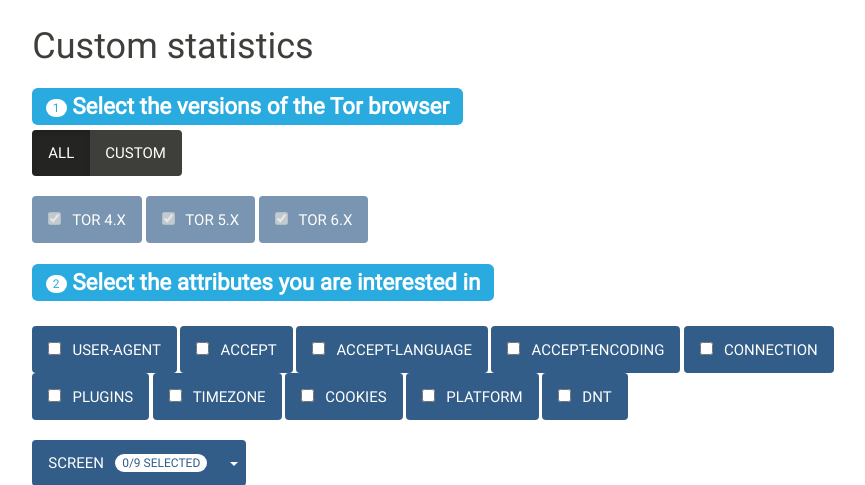
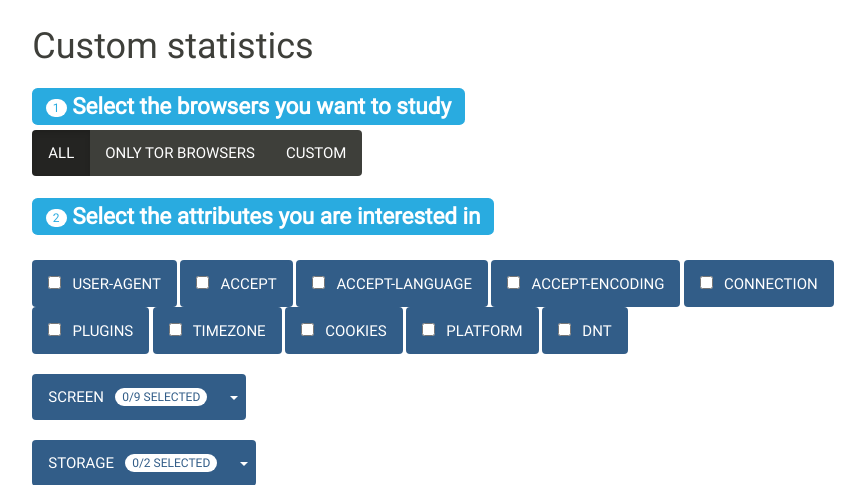
Before and after one commit to plaperdr/fp-central, a Flask app: page /customStats in a window 1280 px wide. Shown: the part 63-548 px from the top of the page, without its empty margins (206-1071 px from the left). Run offline with Flask 2, Linux system fonts and the light colour scheme; some libraries are stand-ins or nearby versions.

Commit message:
Adding a 'Only Tor browsers' button in customStats + updating FR translation

```diff
--- a/static/js/customStatsAPI.js
+++ b/static/js/customStatsAPI.js
@@ -7,10 +7,13 @@
 $(document).ready(function() {
 
     $('#all').on('click', function(){
-        $("#tags .btn, #tags :checkbox").prop('checked','true').attr('disabled','disabled');
+        $("#tags").css("visibility","hidden");
+    });
+    $('#tbb').on('click', function(){
+        $("#tags").css("visibility","hidden");
     });
     $('#custom').on('click', function(){
-        $("#tags .btn, #tags :checkbox").removeAttr('disabled');
+        $("#tags").css("visibility","visible");
     });
 
     var start = moment("2016-07-01");
@@ -41,11 +44,16 @@
 
 api.sendRequest = function(){
 
-    var tags;
-    if($('#tagSelection .active').attr('id') == "custom") {
+    var tags = [];
+    var selection = $('#tagSelection .active').attr('id');
+    if(selection == "custom") {
         //Get the list of chosen tags
-        tags = [];
         $('#tags input:checked').each(function () {
+            tags.push($(this).attr('name'));
+        });
+    } else if(selection == "tbb") {
+        //Get the list of all Tor tags
+        $("#tags").find("[name^='Tor']").each(function () {
             tags.push($(this).attr('name'));
         });
     } else {
--- a/templates/customStats.html
+++ b/templates/customStats.html
@@ -26,7 +26,7 @@
     <h2>
         <span class="label label-info">
             <span style="background-color: white; color: #29ABE0" class="badge">1</span>
-            {{ _('Select the versions of the Tor browser') }}
+            {{ _('Select the browsers you want to study') }}
         </span>
     </h2>
 
@@ -34,14 +34,16 @@
         <label id="all" class="btn btn-default active">
             <input type="radio" checked="checked"/> {{ _('All') }}
         </label>
+        <label id="tbb" class="btn btn-default">
+            <input type="radio"/> {{ _('Only Tor browsers') }}
+        </label>
         <label id="custom" class="btn btn-default">
             <input type="radio"/> {{ _('Custom') }}
         </label>
-     </div>
-    <br><br>
-    <div id="tags">
+    </div>
+    <div id="tags" style="visibility: hidden; display:inline;">
     {%  for tag in tags %}
-        <label class="btn btn-primary" disabled="disabled"><input type="checkbox" name="{{ tag }}" disabled="disabled" checked> &nbsp;  {{ tag }}</label>
+        <label class="btn btn-primary"><input type="checkbox" name="{{ tag }}" checked> &nbsp;  {{ tag }}</label>
     {%  endfor %}
     </div>
 
```
Also changed, not shown: translations/fr/LC_MESSAGES/messages.po, 1 other file.
